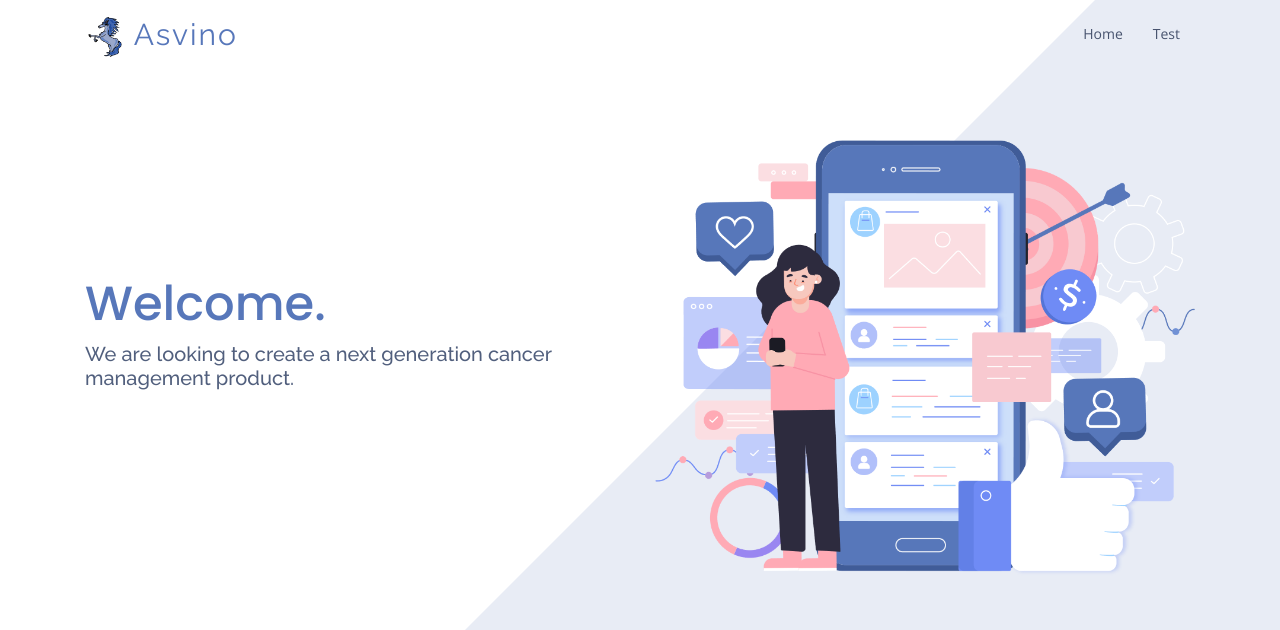
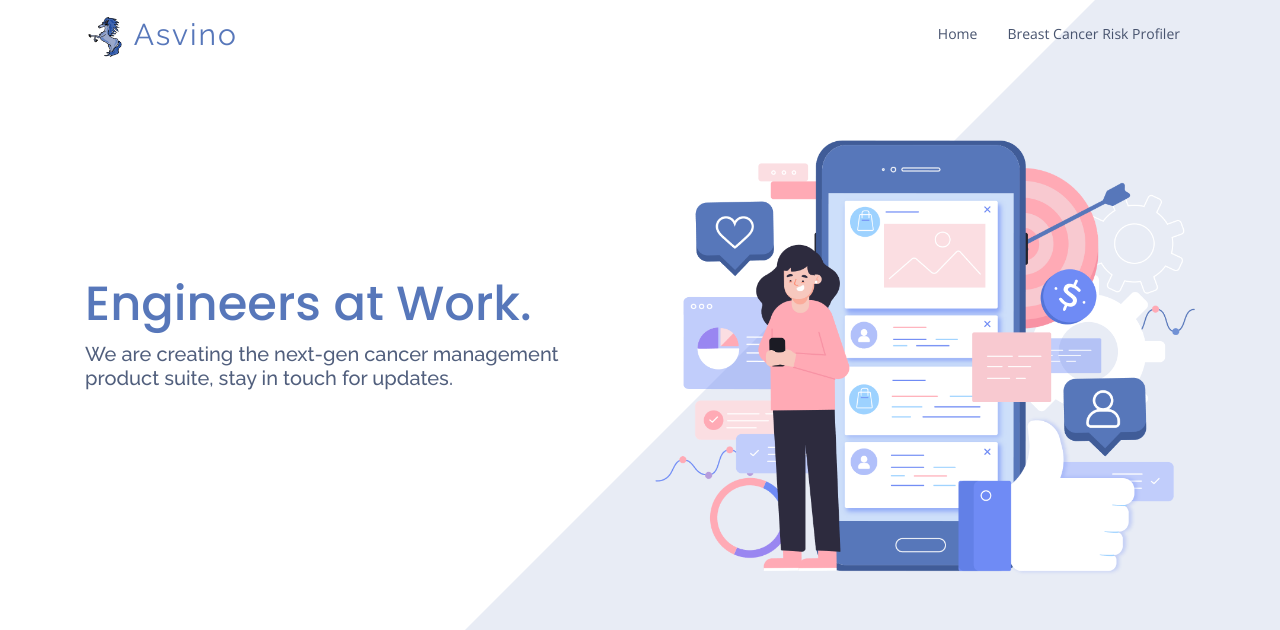
Before and after one commit to greyhound007/Asvino, a Flask app: page / in a window 1280 px wide. Shown: the top 630 px of the page. Run offline with Flask 2, Linux system fonts and the light colour scheme; some libraries are stand-ins or nearby versions.

Commit message:
feedback changes

```diff
--- a/templates/home.html
+++ b/templates/home.html
@@ -44,7 +44,7 @@
                   <nav class="nav-menu d-none d-lg-block">
                     <ul>
                       <li ><a href="/">Home</a></li>
-                      <li><a href="/test">Test</a></li>
+                      <li><a href="/test">Breast Cancer Risk Profiler</a></li
 
 
 
@@ -64,8 +64,8 @@
                 <div class="row">
                     <div class="col-lg-6 d-lg-flex flex-lg-column justify-content-center align-items-stretch pt-5 pt-lg-0 order-2 order-lg-1" data-aos="fade-up">
                     <div>
-                        <h1>Welcome.</h1>
-                        <h2>We are looking to create a next generation cancer management product.</h2>
+                        <h1>Engineers at Work.</h1>
+                        <h2>We are creating the next-gen cancer management product suite, stay in touch for updates.</h2>
 
 
 
```
